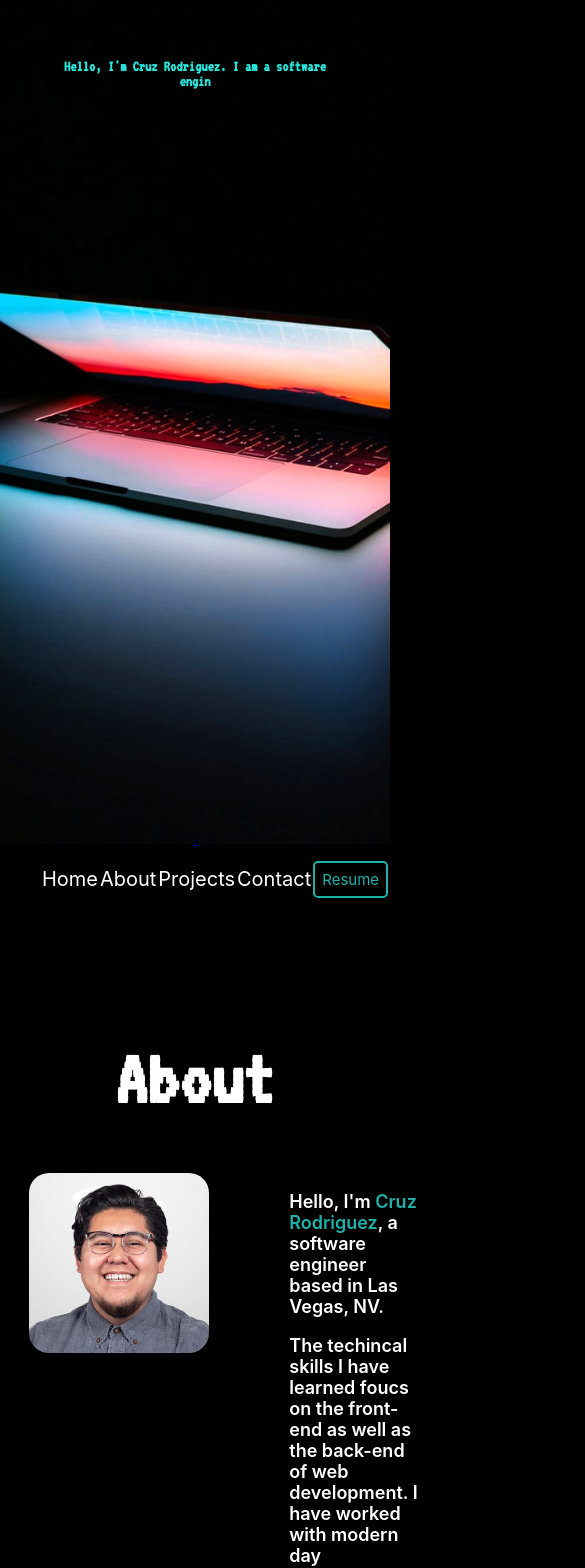
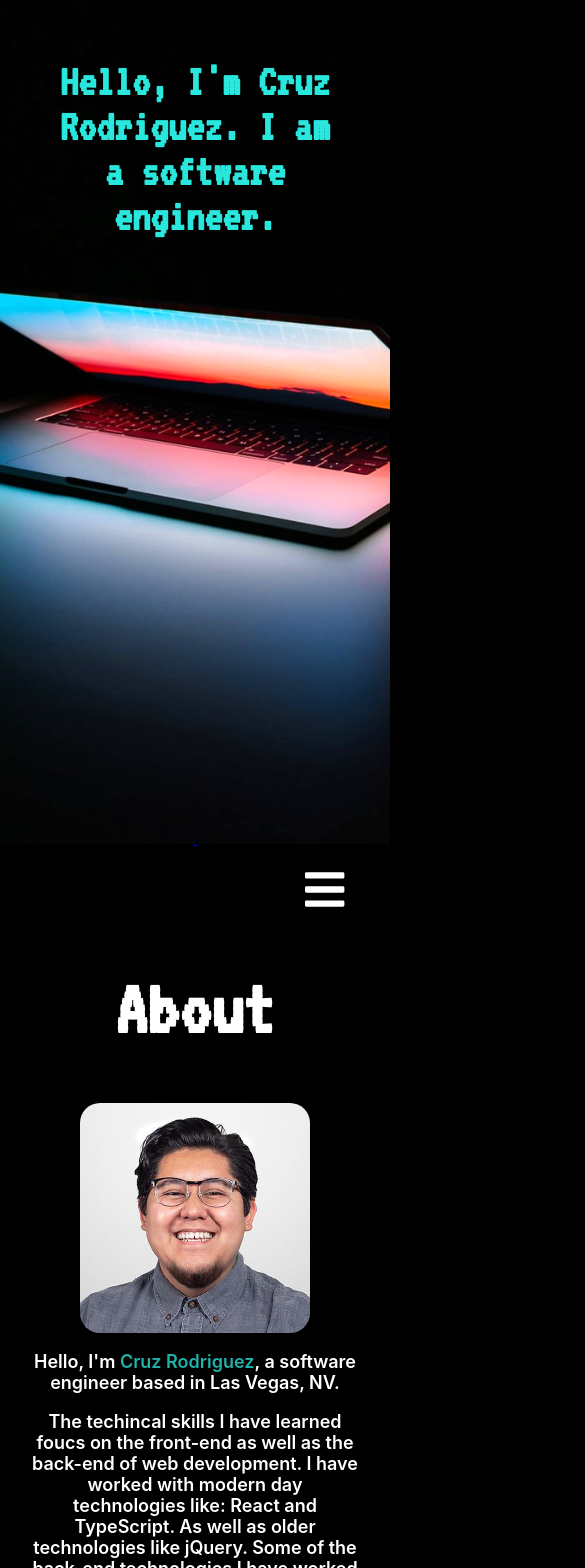
Before and after one commit to crodr177/cruz-r-portfolio, a React (Create React App) app: page / in a window 390 px wide. Shown: the top 1568 px of the page, 585 px wide, since content can reach past the window. Built offline with nearby package versions, Linux system fonts and the light colour scheme.

Commit message:
add responsiveness (#4)

```diff
--- a/src/components/NavBar.tsx
+++ b/src/components/NavBar.tsx
@@ -1,9 +1,13 @@
 import React from 'react';
+
+import { FontAwesomeIcon } from '@fortawesome/react-fontawesome'
+import { faBars } from "@fortawesome/free-solid-svg-icons";
 
 import '../styles/NavBar.css';
 const pdfFile = require('../assets/pdfs/cruz-r-resume.pdf');
 
 interface NavBarState {
+  responsiveClass: string;
   stickyClass: string;
   navbarOffset: number;
 }
@@ -11,6 +15,7 @@ interface NavBarState {
 class NavBar extends React.Component<{}, NavBarState> {
 
   state: NavBarState = {
+    responsiveClass: '',
     stickyClass: '',
     navbarOffset: 0,
   }
@@ -37,15 +42,28 @@ class NavBar extends React.Component<{}, NavBarState> {
     }
   }
 
+  addResponsiveClass = () => {
+    if(this.state.responsiveClass !== 'responsive'){
+      this.setState({
+        responsiveClass: 'responsive',
+      })
+    } else {
+      this.setState({
+        responsiveClass: '',
+      })
+    }
+  }
+
   render(){
     return(
-      <div id="navbar" className={`navbar-container ${this.state.stickyClass}`}>
+      <div id="navbar" className={`navbar-container ${this.state.stickyClass} ${this.state.responsiveClass}`}>
+        <button onClick={this.addResponsiveClass}><FontAwesomeIcon icon={faBars} /></button>
         <ul className="navbar-menu">
-          <li><a href="#home">Home</a></li>
-          <li><a href="#about">About</a></li>
-          <li><a href="#projects">Projects</a></li>
-          <li><a href="#contact">Contact</a></li>
-          <li><a href={pdfFile} className="resume">Resume</a></li>
+          <li><a href="#home" onClick={this.addResponsiveClass}>Home</a></li>
+          <li><a href="#about" onClick={this.addResponsiveClass}>About</a></li>
+          <li><a href="#projects" onClick={this.addResponsiveClass}>Projects</a></li>
+          <li><a href="#contact" onClick={this.addResponsiveClass}>Contact</a></li>
+          <li><a href={pdfFile} className="resume" onClick={this.addResponsiveClass}>Resume</a></li>
         </ul>
       </div>
     );
--- a/src/styles/About.css
+++ b/src/styles/About.css
@@ -45,7 +45,7 @@
 }
 
 .skill.animation {
-  width: 220px;
+  width: 18%;
   height: 220px;
   border: 5px solid lightseagreen;
   border-radius: 5px;
@@ -57,6 +57,10 @@
   animation-duration: 2s;
 }
 
+.skill h1 {
+  font-size: 2.5vw;
+}
+
 .skill .bottom-buffer {
   margin-bottom: 60px;
 }
@@ -66,7 +70,7 @@
   flex-direction: row;
   align-items: center;
   justify-content: space-evenly;
-  font-size: 40px;
+  font-size: 4vw;
   width: 100%;
   color: black;
 }
@@ -75,14 +79,64 @@
   color: rgb(216, 84, 54);
 }
 
-.skill-description {
-  color: white;
-  font-size: 20px;
-  padding: 0px;
-  margin-left: 20px;
-}
-
 @keyframes slide {
   0%   {left:-2000px; top:0px;}
   100%  {left:0px; top:0px;}
 }
+
+@media only screen and (max-width : 1000px) {
+  .container {
+    height: 2200px;
+    width: 100%;
+    display: flex;
+    flex-direction: column;
+    align-items: center;
+  }
+
+  .icons.animation {
+    font-size: 70px;
+  }
+
+  .about-skills {
+    margin-top: 0;
+    display: flex;
+    flex-direction: column;
+    align-items: center;
+    justify-content: space-evenly;
+  }
+
+  .skill h1 {
+    font-size: 50px;
+  }
+
+  .skill.animation {
+    width: 350px;
+    height: 300px;
+    margin-bottom: 30px;
+  }
+}
+
+@media only screen and (max-width : 768px) {
+  .about-me {
+    display: flex;
+    flex-direction: column;
+    align-items: center;
+    width: 85%;
+  }
+  .about-me img {
+    width: 230px;
+    height: 230px;
+    border-radius: 20px;
+    margin-left: 80px;
+  }
+
+  .about-me p {
+    text-align: center;
+  }
+}
+
+@media only screen and (max-width : 768px) {
+  .container {
+    height: 2400px;
+  }
+}
--- a/src/styles/Home.css
+++ b/src/styles/Home.css
@@ -19,9 +19,9 @@
 }
 
 .home-container h1 {
-  font-size: 4vw;
+  font-size: 60px;
   margin-top: 7vh;
-  width: 70%;
+  width: 1050px;
   color: lightseagreen;
   text-align: center;
 }
@@ -59,3 +59,17 @@
   box-shadow: 0 0 20px rgba(0, 238, 255, 0.6), inset 0 0 10px rgba(0, 238, 255, 0.4), 0 2px 0 #000;
   }
 }
+
+@media only screen and (max-width : 1000px) {
+  .home-container h1 {
+    font-size: 47px;
+    width: 100%;
+  }
+}
+
+@media only screen and (max-width : 768px) {
+  .home-container h1 {
+    font-size: 45px;
+    width: 70%;
+  }
+}
--- a/src/styles/NavBar.css
+++ b/src/styles/NavBar.css
@@ -4,6 +4,10 @@
   backface-visibility: hidden;
   transition: top 1s ease-in-out;
   overflow-y: scroll;
+}
+
+.navbar-container button {
+  display: none;
 }
 
 .sticky {
@@ -52,3 +56,47 @@
 .navbar-menu a:hover {
   color: rgb(216, 84, 54);
 }
+
+@media only screen and (max-width : 768px) {
+  .navbar-container {
+    background-color: black;
+  }
+  .navbar-container button {
+    display: block;
+    position: fixed;
+    margin-top: 20px;
+    right: 40px;
+    color: white;
+    background-color: transparent;
+    border: none;
+    font-size: 45px;
+    cursor: pointer;
+  }
+
+  .navbar-container button:focus {
+    outline: none;
+  }
+
+  .navbar-container button:hover {
+    outline: none;
+    color: lightseagreen;
+  }
+
+  .navbar-menu {
+    display: none;
+    height: 0;
+  }
+
+  .responsive .navbar-menu {
+    float: none;
+    display: block;
+    text-align: center;
+    height: 100vh;
+  }
+
+  .responsive .navbar-menu li {
+    margin: 40px 10px;
+    font-size: 60px;
+    font-weight: bold;
+  }
+}
--- a/src/styles/Projects.css
+++ b/src/styles/Projects.css
@@ -77,3 +77,27 @@
   0%   {left:-2000px; top:0px;}
   100%  {left:0px; top:0px;}
 }
+
+@media only screen and (max-width : 1000px) {
+  .projects-container {
+    height: 2000px
+  }
+
+  .project-container {
+    width: 800px;
+    display: flex;
+    visibility: hidden;
+    flex-direction: column;
+    justify-content: space-between;
+  }
+}
+
+@media only screen and (max-width : 768px) {
+  .projects-container {
+    height: 2000px;
+  }
+
+  .project-container {
+    width: 450px;
+  }
+}
```
